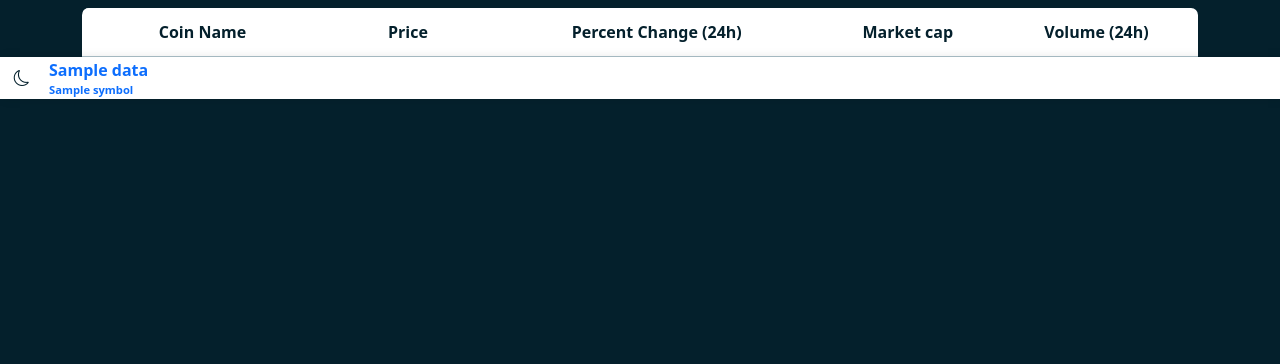
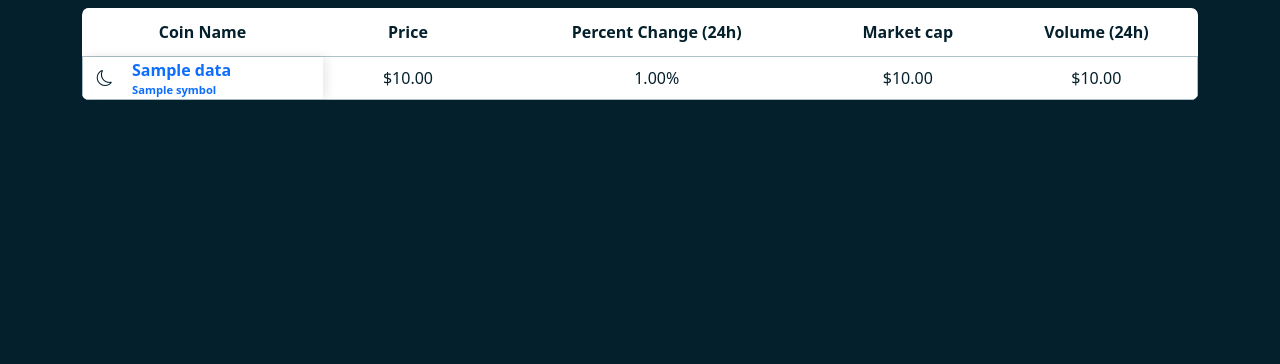
Before and after one commit to denyosaur/RocketNews, a Flask app: page /coins in a window 1280 px wide. Shown: the part 56-420 px from the top of the page. Run offline with Flask 2, Linux system fonts and the light colour scheme; tables that the repository leaves empty hold one stand-in row (values such as "Sample post"); a database or web service that is not in the repository returns one stand-in record (values such as "Sample title"); data that the repository does not hold is empty; some libraries are stand-ins or nearby versions.

Commit message:
table fix

```diff
--- a/static/stylesheet.css
+++ b/static/stylesheet.css
@@ -108,7 +108,7 @@
 }
 
 .CoinsTable-tbody {
-    border-radius: 7px;
+    width:100%;
 }
 
 #CoinsTable-header2 {
@@ -117,13 +117,13 @@
     left:0;
     background-color:white;
     z-index: 2;
+    box-shadow: 3px 0 10px rgb(0 0 0 / 0.1);
 }
 
 .CoinsTable-row {
     border-style:solid;
     border-color: #acc1c9;
     border-width:1px;
-    margin-left:10em;
 }
 
 td {
@@ -139,8 +139,8 @@
     border-color: #3b9dc4;
 }
 
-.CoinsTable-row th {
-    position:absolute;
+.CoinsTable-Row-Header {
+    position:sticky;
     left:0;
     width:10em;
     background-color:white;
@@ -150,6 +150,7 @@
     justify-content: left;
     align-items: center;
     box-shadow: 3px 0 10px rgb(0 0 0 / 0.1);
+    margin:0;
 }
 
 .CoinsTable-like-button {
@@ -159,6 +160,7 @@
 .CoinsTable-Row-Header a{
     display:flex;
     flex-direction:column;
+
 }
 
 .CoinsTable-name-name {
@@ -184,6 +186,10 @@
 
 
 @media only screen and (min-width: 992px) { /* Large devices */
+    .CoinsTable table {
+        width:100%;
+    }
+
     #CoinsTable-header2 {
         width:15em;
     }
@@ -192,16 +198,14 @@
         height:3em;
     }
 
-    .CoinsTable-row th {
+    .CoinsTable-Row-Header {
         width:100%;
     }
 }
 
 
 @media only screen and (min-width: 1200px) { /* Extra large devices */
-    .CoinsTable table {
-        width:100%;
-    }
+
 }
 
 /* Coins info CSS */
@@ -418,7 +422,7 @@
 
 .loginform-container form{
     width:70vw;
-    max-width:700px;
+    max-width:400px;
 }
 
 @media only screen and (min-width: 600px) { /* Small devices */
@@ -461,7 +465,7 @@
 
 .Registerform-container form{
     width:70vw;
-    max-width:700px;
+    max-width:400px;
 }
 
 .form-button {
```
